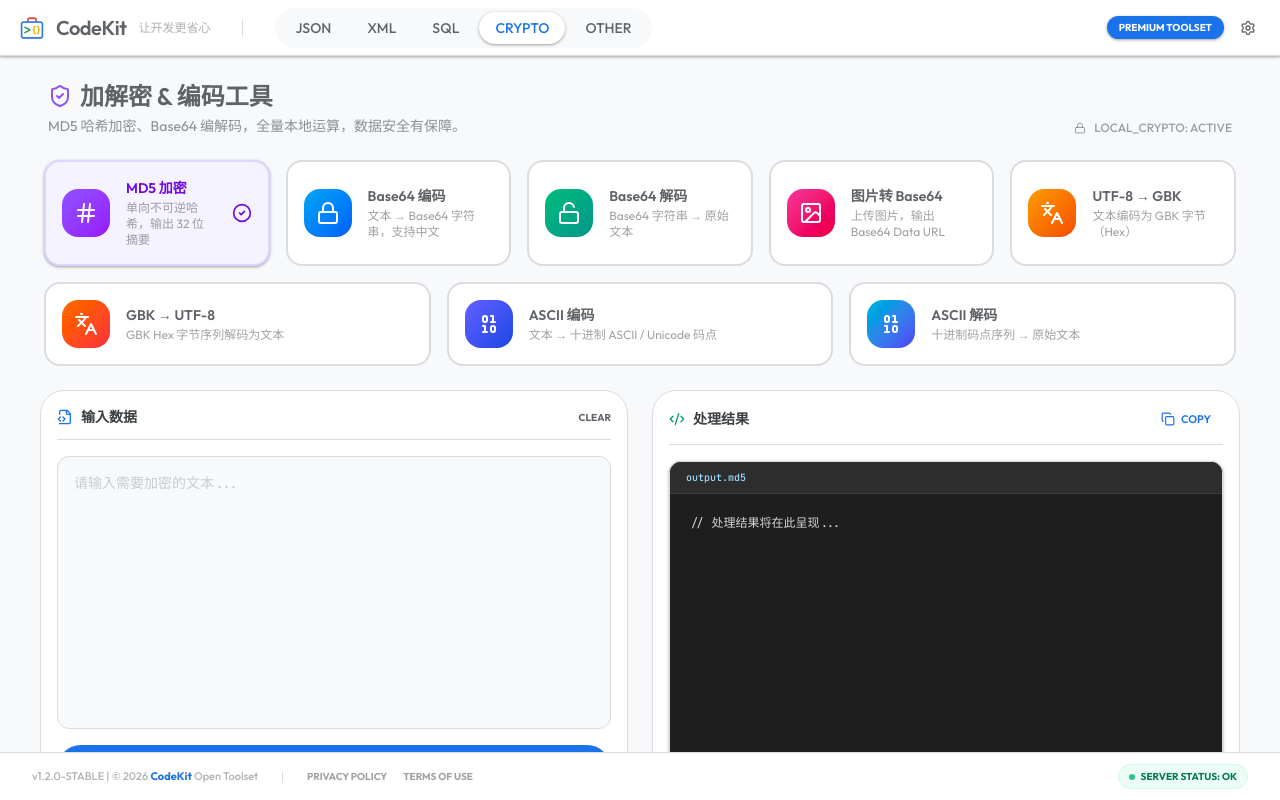
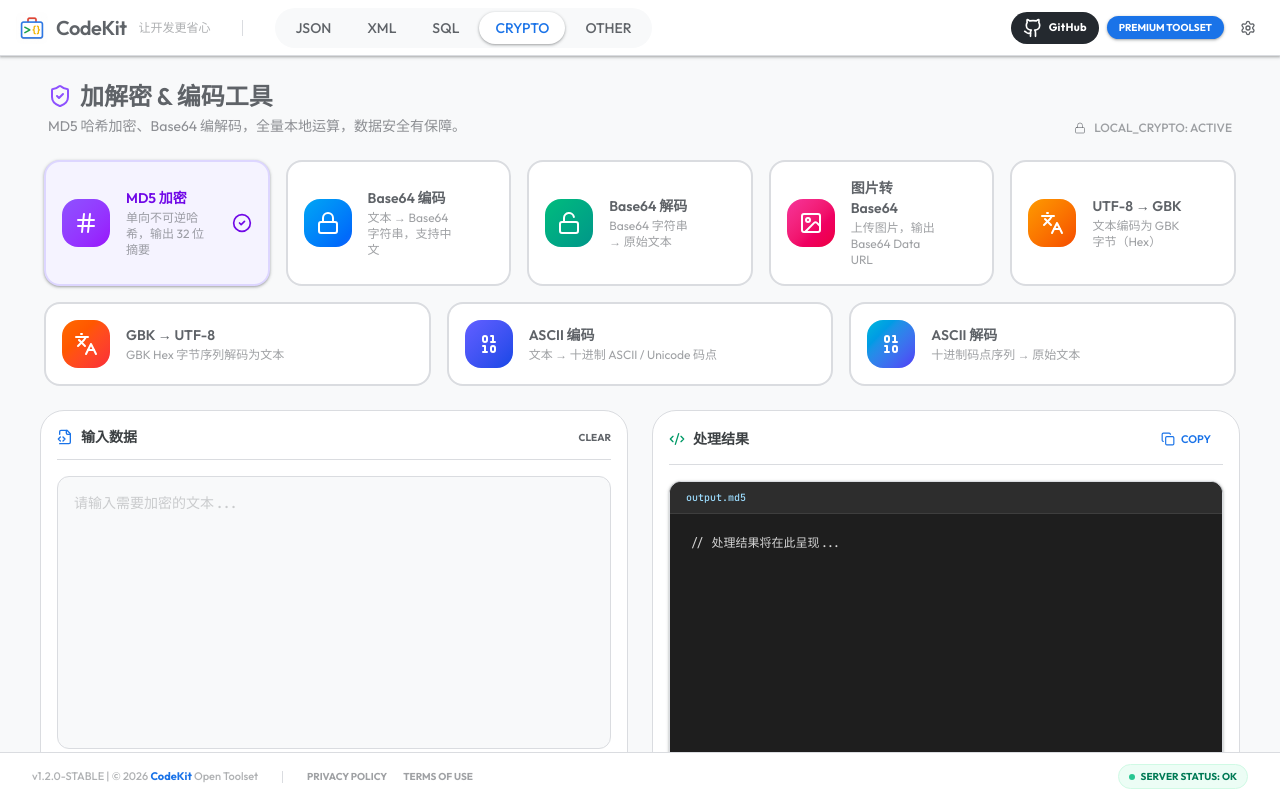
Before and after one commit to Pokaboo/CodeKit, a React (Vite) app: page / in a window 1280 px wide. Both pictures are taken after a click on the button "CRYPTO". Built offline with nearby package versions, Linux system fonts and the light colour scheme.

Commit message:
fix: add GitHub link in header, fix CRYPTO tool card size jitter

```diff
--- a/src/App.tsx
+++ b/src/App.tsx
@@ -25,7 +25,8 @@ import {
   Image,
   Languages,
   Binary,
-  UploadCloud
+  UploadCloud,
+  Github
 } from 'lucide-react';
 import { motion, AnimatePresence } from 'motion/react';
 import { Toaster, toast } from 'react-hot-toast';
@@ -344,6 +345,16 @@ export default function App() {
         </div>
 
         <div className="flex items-center gap-2">
+          <a
+            href="https://github.com/Pokaboo/CodeKit"
+            target="_blank"
+            rel="noopener noreferrer"
+            className="flex items-center gap-1.5 px-3 py-1.5 bg-[#24292f] hover:bg-[#1a1f24] text-white rounded-full transition-all duration-200 hover:google-shadow group"
+            title="查看 GitHub 仓库"
+          >
+            <Github className="w-5 h-5 group-hover:scale-110 transition-transform duration-200" />
+            <span className="text-[11px] font-bold tracking-wide hidden sm:inline">GitHub</span>
+          </a>
           <div className="px-3 py-1 bg-primary text-white rounded-full text-[10px] font-bold google-shadow">PREMIUM TOOLSET</div>
           <button className="p-2 rounded-full hover:bg-surface-variant transition-all">
             <Settings className="w-4 h-4 text-secondary" />
@@ -559,11 +570,12 @@ export default function App() {
                         <p className={cn('font-semibold text-sm', activeSubTool === tool.id ? tool.text : 'text-secondary')}>{tool.label}</p>
                         <p className="text-xs text-secondary/60 mt-0.5">{tool.desc}</p>
                       </div>
-                      {activeSubTool === tool.id && (
-                        <div className="ml-auto">
-                          <CheckCircle2 className={cn('w-5 h-5', tool.text)} />
-                        </div>
-                      )}
+                      <div className="ml-auto shrink-0">
+                        <CheckCircle2 className={cn(
+                          'w-5 h-5 transition-opacity duration-200',
+                          activeSubTool === tool.id ? `opacity-100 ${tool.text}` : 'opacity-0'
+                        )} />
+                      </div>
                     </button>
                   ))}
                 </div>
```
